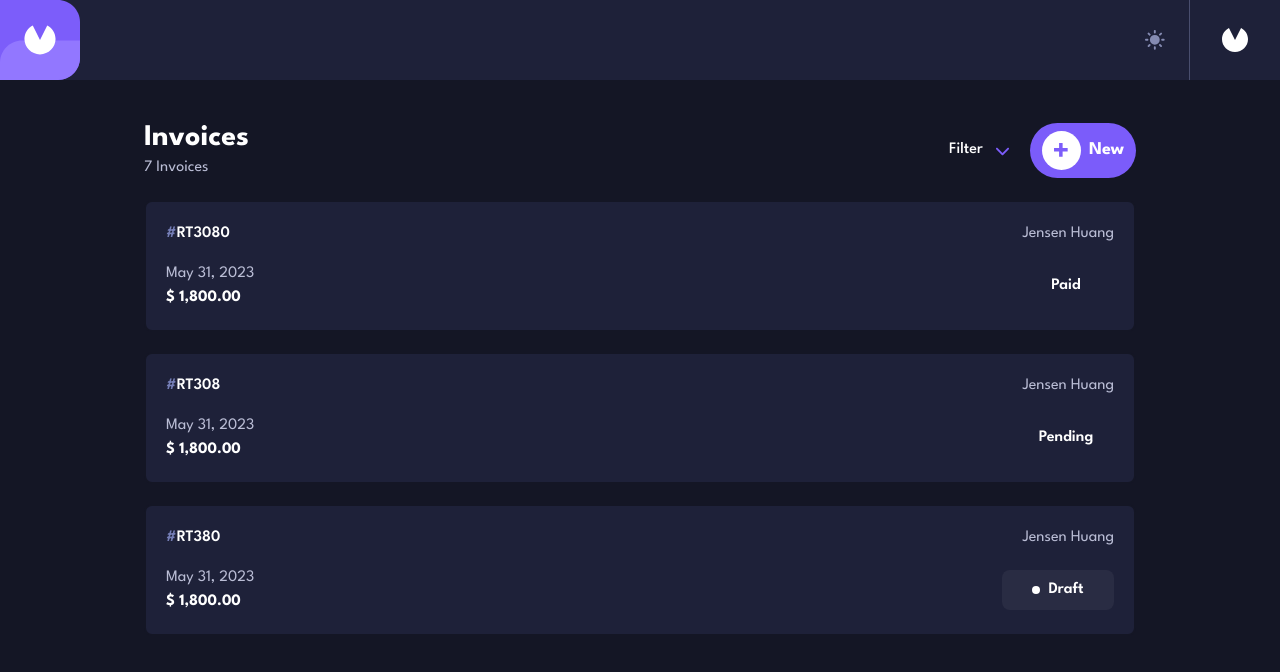
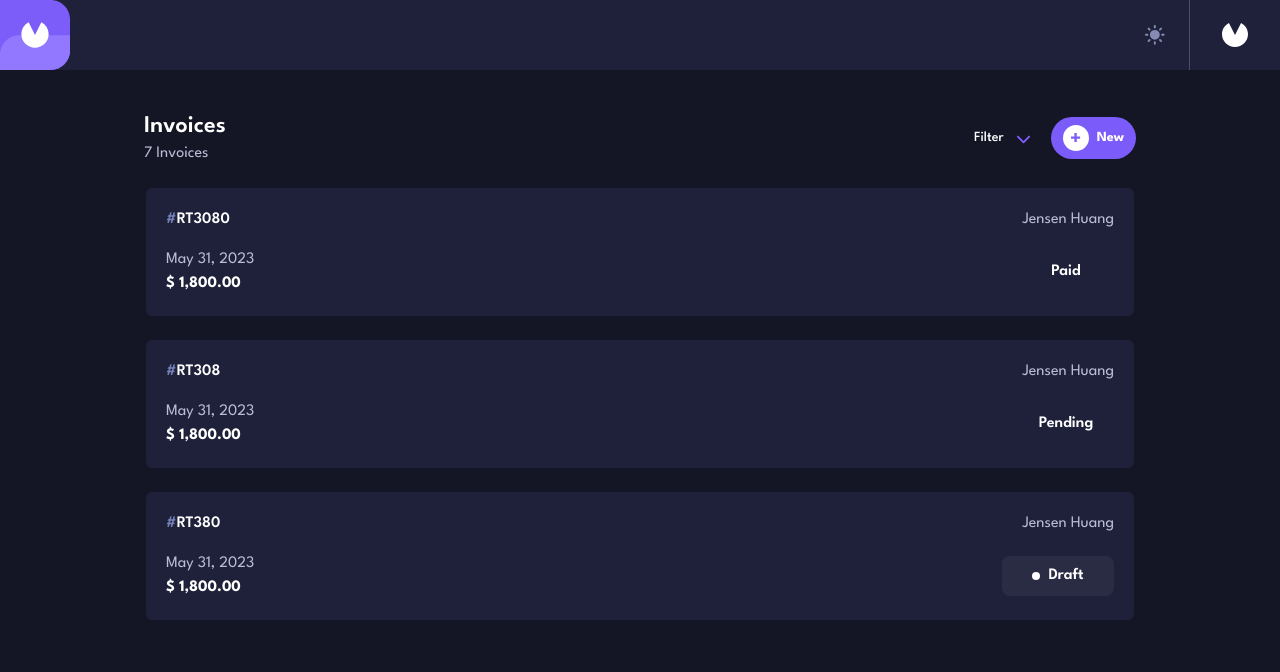
Before and after one commit to KainanGB/invoice-app, a Next.js app: page / in a window 1280 px wide. Shown: the top 672 px of the page. Built offline with nearby package versions, Linux system fonts and the light colour scheme.

Commit message:
style: layout changes

```diff
--- a/app/components/ActionsMenu/index.tsx
+++ b/app/components/ActionsMenu/index.tsx
@@ -6,14 +6,14 @@ export default function ActionsMenu() {
 	return (
 		<div className="flex items-center justify-between mt-10">
 			<div>
-				<h1 className="text-3xl text-white font-bold">Invoices</h1>
+				<h1 className="text-2xl text-white font-semibold">Invoices</h1>
 				<p className="text-light-gray">7 Invoices</p>
 			</div>
 			<div className="flex items-center">
 				<Filter />
-				<button className="flex items-center bg-light-purple rounded-full px-3 py-2 text-white font-bold text-lg">
-					<div className="p-3 bg-white rounded-full mr-2">
-						<Image src={plusIcon} alt="plus icon" height={15} />
+				<button className="flex items-center bg-light-purple rounded-full px-3 py-2 text-white font-bold text-sm">
+					<div className="p-2 bg-white rounded-full mr-2">
+						<Image src={plusIcon} alt="plus icon" height={10} />
 					</div>
 					New
 				</button>
--- a/app/components/Filter/index.tsx
+++ b/app/components/Filter/index.tsx
@@ -26,7 +26,7 @@ export default function Filter() {
 	return (
 		<div ref={componentRef} className="relative pr-5">
 			<button className="flex items-center" onClick={handleToggleSelect}>
-				<p className="mr-3 text-white font-medium">Filter</p>
+				<p className="mr-3 text-white font-medium text-sm">Filter</p>
 				<Image src={arrowImage} alt="filter-toggle-arrow" />
 			</button>
 
--- a/app/components/Navbar/index.tsx
+++ b/app/components/Navbar/index.tsx
@@ -9,7 +9,7 @@ export default function Navbar() {
 	return (
 		<nav className="flex w-screen  bg-background-dark1">
 			<div className="flex justify-between w-full">
-				<Image src={headerLogo} height={80} alt="App logo" />
+				<Image src={headerLogo} height={70} alt="App logo" />
 				<button className="self-center mr-6">
 					<Image src={themeToggle} alt="Toggle dark mode" />
 				</button>
```
Also changed, not shown: 1 other file (tests, documents, lock files or other folders).
